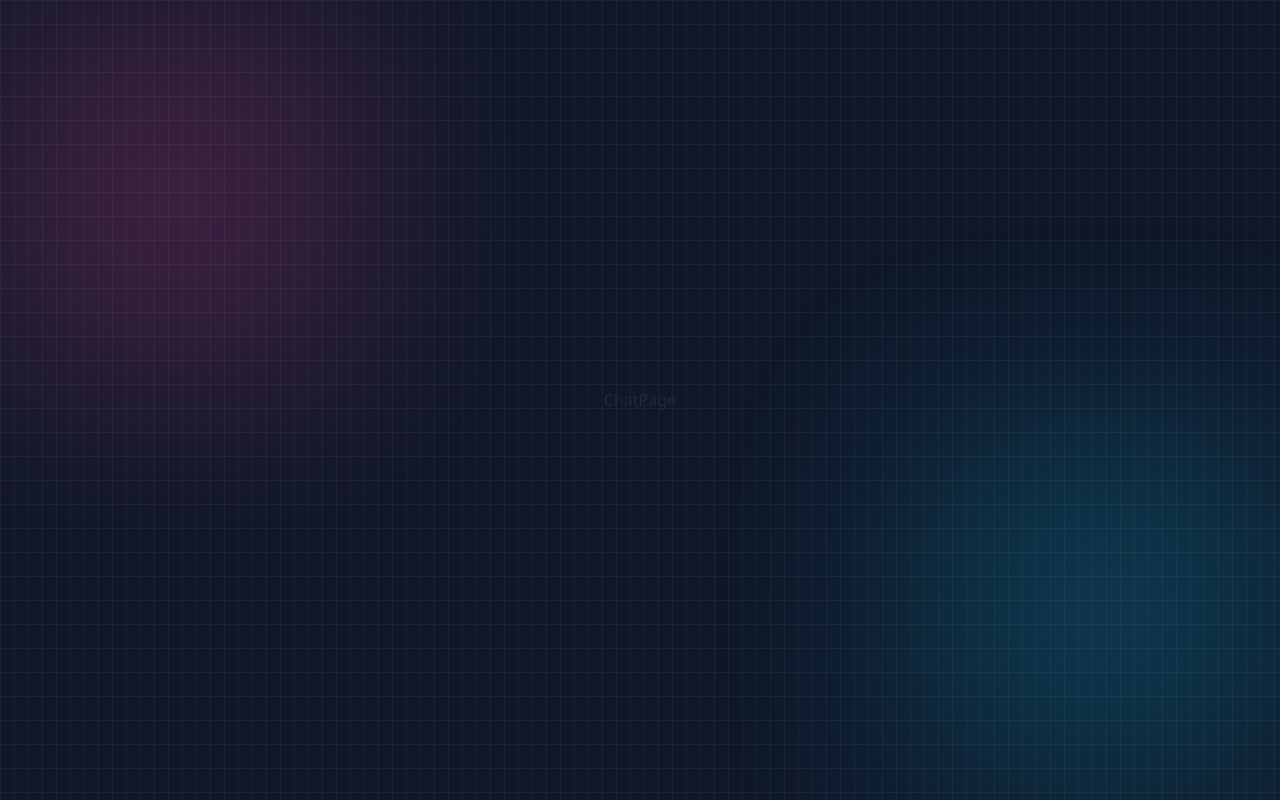
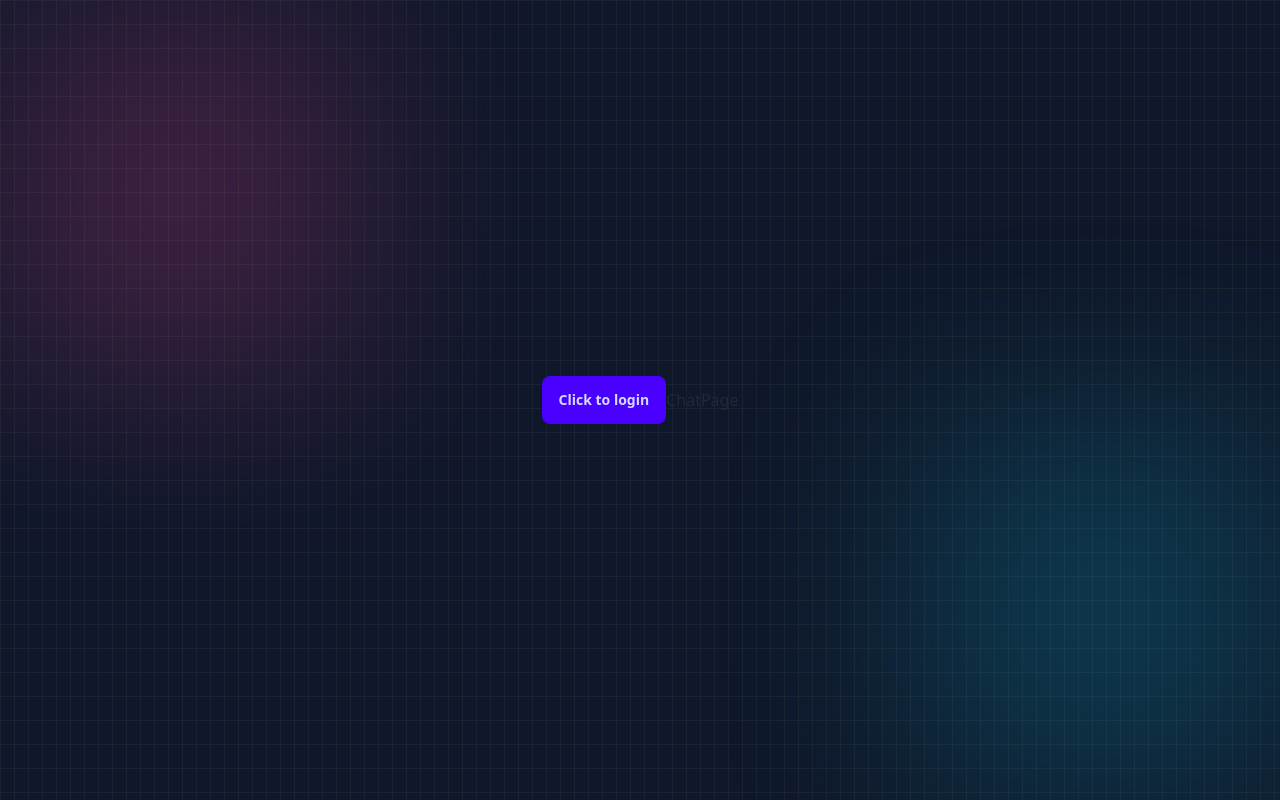
Before and after one commit to Utkarsh-Sharan/bondly-chat-app, a React (Vite) app in the folder frontend/: page / in a window 1280 px wide. Built offline with nearby package versions, Linux system fonts and the light colour scheme.

Commit message:
setup and test zustand

```diff
--- a/frontend/package.json
+++ b/frontend/package.json
@@ -13,7 +13,8 @@
     "axios": "^1.13.2",
     "react": "^19.2.0",
     "react-dom": "^19.2.0",
-    "react-router": "^7.10.1"
+    "react-router": "^7.10.1",
+    "zustand": "^5.0.9"
   },
   "devDependencies": {
     "@eslint/js": "^9.39.1",
--- a/frontend/src/App.jsx
+++ b/frontend/src/App.jsx
@@ -2,14 +2,24 @@ import { Route, Routes } from "react-router";
 import ChatPage from "./pages/ChatPage.jsx";
 import LoginPage from "./pages/LoginPage.jsx";
 import SignupPage from "./pages/SignupPage.jsx";
+import { useAuthStore } from "./store/useAuth.store.js";
 
 function App() {
+  const { authUser, isLoggedIn, login } = useAuthStore();
+
+  console.log("Auth user: ", authUser);
+  console.log("is logged in? : ", isLoggedIn);
+
   return (
     <div className="min-h-screen bg-slate-900 relative flex items-center justify-center p-4 overflow-hidden">
       {/* GRID BG & GLOW SHAPES */}
       <div className="absolute inset-0 bg-[linear-gradient(to_right,#4f4f4f2e_1px,transparent_1px),linear-gradient(to_bottom,#4f4f4f2e_1px,transparent_1px)] bg-[size:14px_24px]" />
       <div className="absolute top-0 -left-4 size-96 bg-pink-500 opacity-20 blur-[100px]" />
       <div className="absolute bottom-0 -right-4 size-96 bg-cyan-500 opacity-20 blur-[100px]" />
+      <button className="btn btn-primary z-10" onClick={login}>
+        Click to login
+      </button>
+
       <Routes>
         <Route path="/" element={<ChatPage />} />
         <Route path="/signup" element={<SignupPage />} />
--- /dev/null
+++ b/frontend/src/store/useAuth.store.js
@@ -0,0 +1,10 @@
+import { create } from "zustand";
+
+export const useAuthStore = create((set) => ({
+  authUser: { name: "john", _id: 123, age: 25 },
+  isLoggedIn: false,
+  login: () => {
+    console.log("Just logged in!");
+    set({ isLoggedIn: true });
+  },
+}));
```
Also changed, not shown: 1 other file (tests, documents, lock files or other folders).
